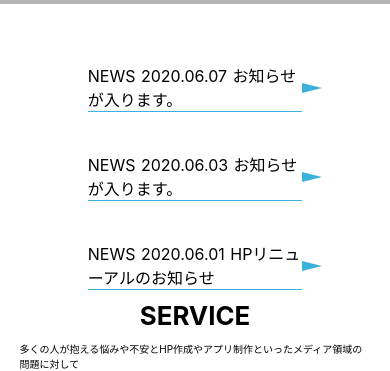
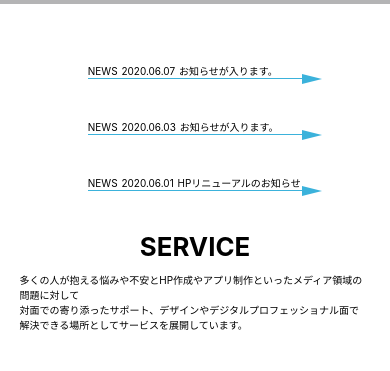
Before and after one commit to reiji-0720/EnGii-HP-recreate, a Nuxt app: page / in a window 390 px wide. Shown: the part 454-825 px from the top of the page. Built offline with nearby package versions, Linux system fonts and the light colour scheme.

Commit message:
レスポンシブ

```diff
--- a/components/news.vue
+++ b/components/news.vue
@@ -46,4 +46,13 @@ export default {
   border-bottom: solid 1px #3bb2db;
   position: relative;
 }
+
+@media screen and (max-width: 730px){
+  .newsText{
+    font-size: 10px;
+  }
+  .newsText::after{
+    top: 11px;
+  }
+}
 </style>
--- a/pages/index.vue
+++ b/pages/index.vue
@@ -175,7 +175,7 @@ export default {
 @media screen and (max-width:730px){
 #sreviceTitle{
   width: 90%;
-  margin: 0 auto;
+  margin: 40px auto;
 }
 .serviceSubText{
   font-size: 10px;
```
